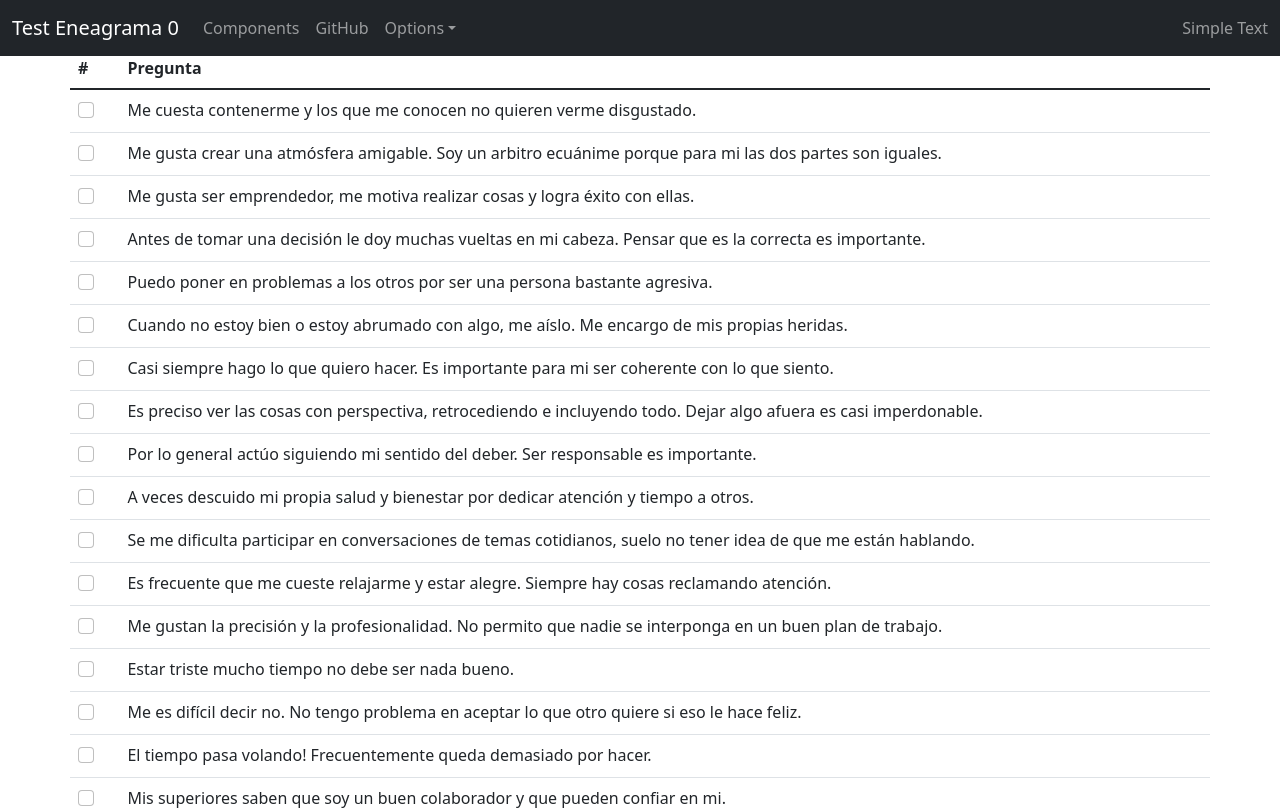
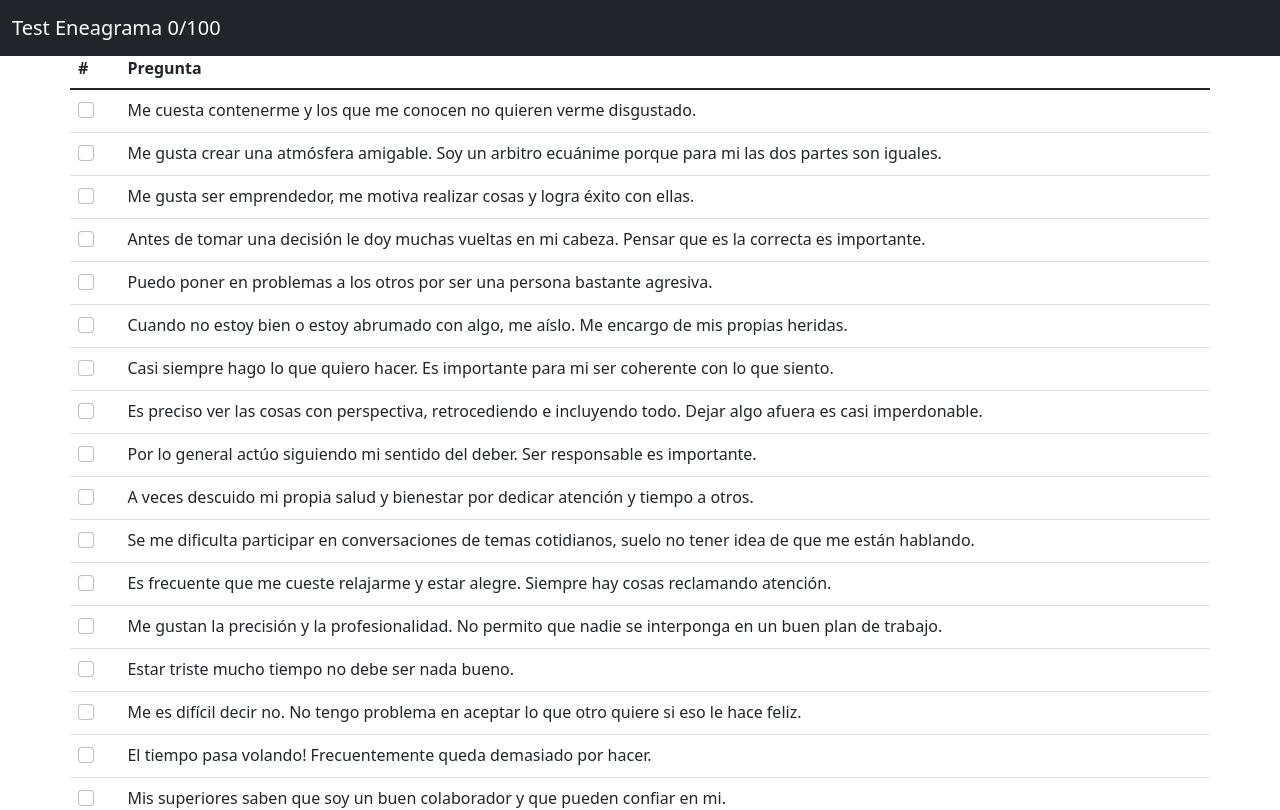
Before and after one commit to abeltranp9476/eneatipos-react, a React (Create React App) app: page / in a window 1280 px wide. Shown: the top 810 px of the page. Built offline with nearby package versions, Linux system fonts and the light colour scheme.

Commit message:
feat: contador

```diff
--- a/src/App.js
+++ b/src/App.js
@@ -10,6 +10,7 @@ import Navbar1 from './components/navbar/Navbar1';
 function App() {
   const perPage = 30;
   const totalSteps = 9;
+  const min = 100;
   const [step, setStep] = useState(1);
   const [pageStart, setPageStart] = useState(0);
   const [pageEnd, setPageEnd] = useState(perPage);
@@ -170,7 +171,7 @@ function App() {
 
   return (
     <div>
-      <Navbar1 title="Test Eneagrama" counter={Object.keys(formState.values).length} />
+      <Navbar1 title="Test Eneagrama" total={min} counter={Object.keys(formState.values).length} />
       <div className="container">
         <div className="row">
           {
--- a/src/components/navbar/Navbar1.js
+++ b/src/components/navbar/Navbar1.js
@@ -12,7 +12,7 @@ function Navbar1(props) {
                 light
             >
                 <NavbarBrand href="/">
-                    {props.title + ' ' + props.counter}
+                    {props.title + ' ' + props.counter + '/' + props.total}
                 </NavbarBrand>
                 <NavbarToggler onClick={function noRefCheck() { }} />
                 <Collapse navbar>
@@ -20,43 +20,7 @@ function Navbar1(props) {
                         className="me-auto"
                         navbar
                     >
-                        <NavItem>
-                            <NavLink href="/components/">
-                                Components
-                            </NavLink>
-                        </NavItem>
-                        <NavItem>
-                            <NavLink href="https://github.com/reactstrap/reactstrap">
-                                GitHub
-                            </NavLink>
-                        </NavItem>
-                        <UncontrolledDropdown
-                            inNavbar
-                            nav
-                        >
-                            <DropdownToggle
-                                caret
-                                nav
-                            >
-                                Options
-                            </DropdownToggle>
-                            <DropdownMenu right>
-                                <DropdownItem>
-                                    Option 1
-                                </DropdownItem>
-                                <DropdownItem>
-                                    Option 2
-                                </DropdownItem>
-                                <DropdownItem divider />
-                                <DropdownItem>
-                                    Reset
-                                </DropdownItem>
-                            </DropdownMenu>
-                        </UncontrolledDropdown>
                     </Nav>
-                    <NavbarText>
-                        Simple Text
-                    </NavbarText>
                 </Collapse>
             </Navbar>
         </div>
```
